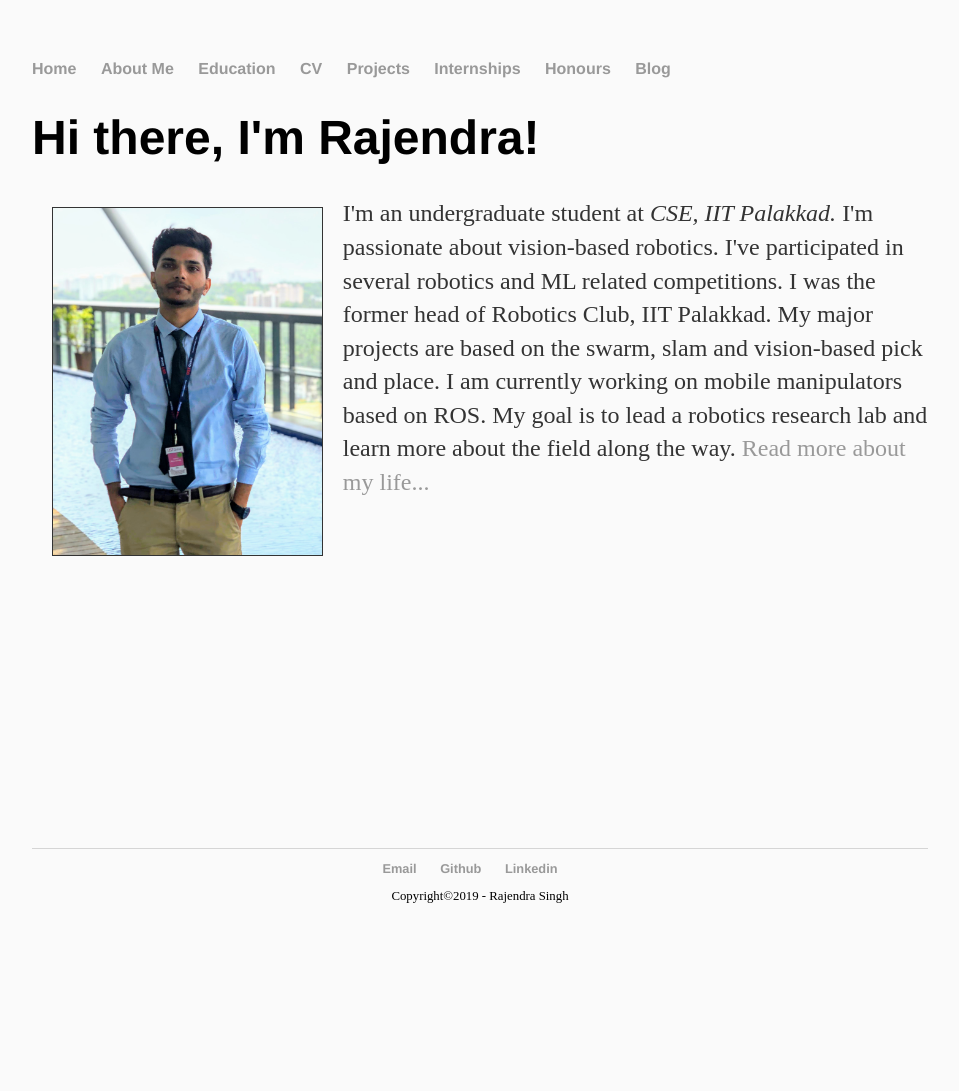
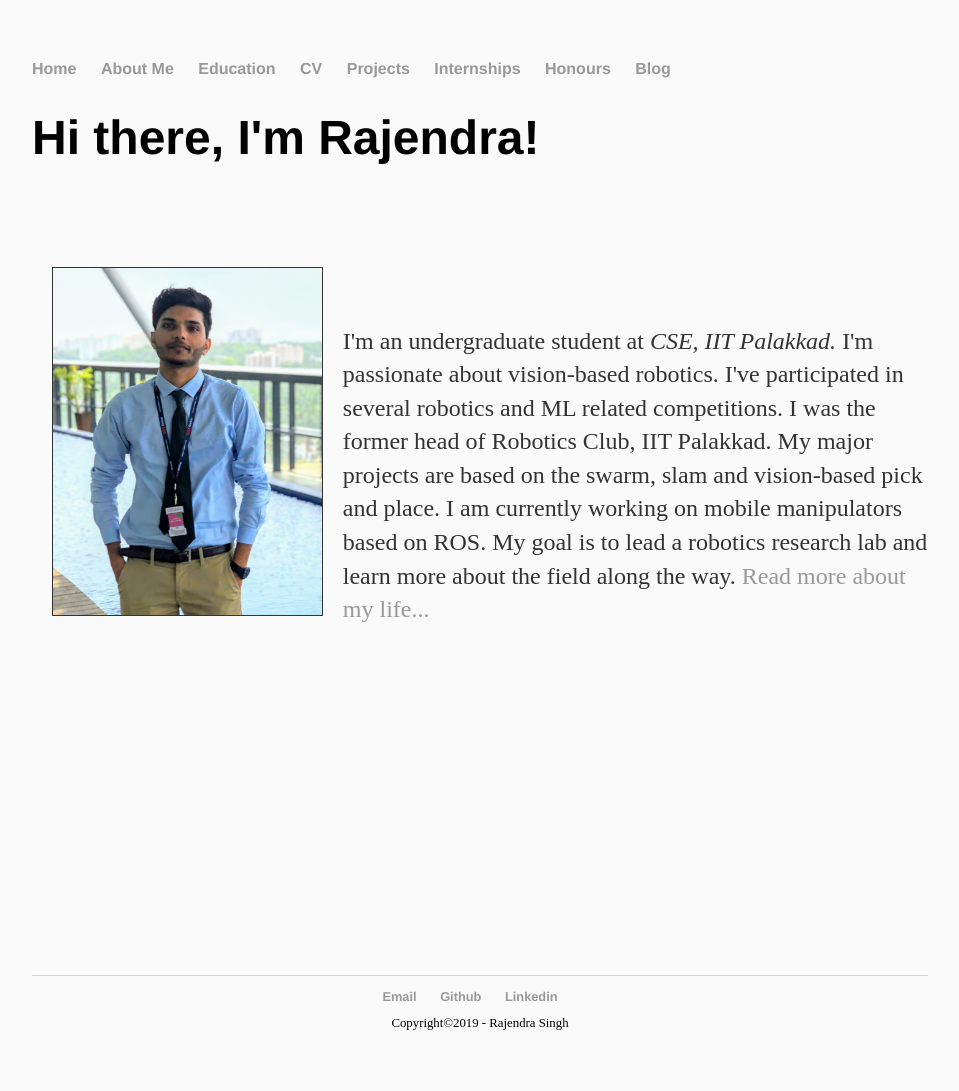
Before and after one commit to iamrajee/iamrajee.github.io, a Jekyll site: the page built from index.html, in a window 1280 px wide. Shown: the whole page, without its empty margins (160-1119 px from the left). Built offline with Jekyll 4.4.1, drawn with Linux system fonts in a browser that asks for light colours; before the commit the page ends 964 px from its top, so only the background shows below that.

Commit message:
Update index.html

```diff
--- a/index.html
+++ b/index.html
@@ -6,7 +6,8 @@
 	<h1>Hi there, I'm Rajendra!</h1>
 <!-- 	<p><img src="images/rajendra_passport_photo.jpg" height="230" width="185" align="left" border="2" HSPACE="20" VSPACE="10" />I'm an undergraduate student at <em>CSE, IIT Palakkad.</em> I'm passionate about vision-based robotics. I've participated in several robotics and ML related competitions. I was the former head of Robotics Club, IIT Palakkad. My major projects are based on the swarm, slam and vision-based pick and place. I am currently working on mobile manipulators based on ROS. My goal is to lead a robotics research lab and learn more about the field along the way. <a href="/about">Read more about my life...</a></p> -->
 
+	<br/><br/>
 
-	<p><img src="images/rajendraFullPic2.jpg" height="30%" width="30%" align="left" border="1" HSPACE="20" VSPACE="10" />I'm an undergraduate student at <em>CSE, IIT Palakkad.</em> I'm passionate about vision-based robotics. I've participated in several robotics and ML related competitions. I was the former head of Robotics Club, IIT Palakkad. My major projects are based on the swarm, slam and vision-based pick and place. I am currently working on mobile manipulators based on ROS. My goal is to lead a robotics research lab and learn more about the field along the way. <a href="/about">Read more about my life...</a></p>
+	<p><img src="images/rajendraFullPic2.jpg" height="30%" width="30%" align="left" border="1" HSPACE="20" VSPACE="10" /><br/><br/>I'm an undergraduate student at <em>CSE, IIT Palakkad.</em> I'm passionate about vision-based robotics. I've participated in several robotics and ML related competitions. I was the former head of Robotics Club, IIT Palakkad. My major projects are based on the swarm, slam and vision-based pick and place. I am currently working on mobile manipulators based on ROS. My goal is to lead a robotics research lab and learn more about the field along the way. <a href="/about">Read more about my life...</a></p>
 	<br/><br/><br/><br/><br/><br/><br/><br/><br/><br/><br/><br/><br/><br/><br/><br/><br/><br/>
 </div><!-- /.blurb -->
```
